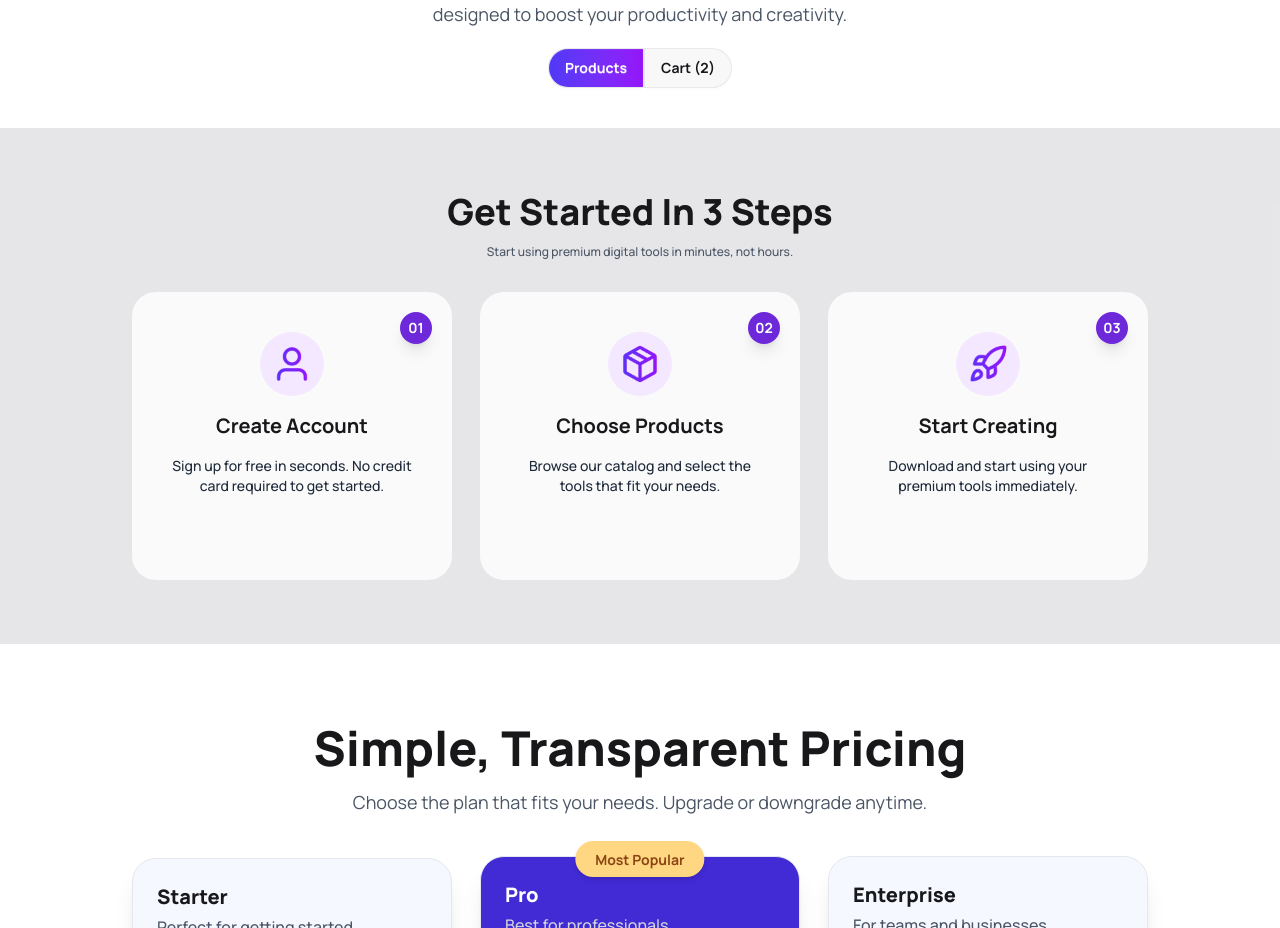
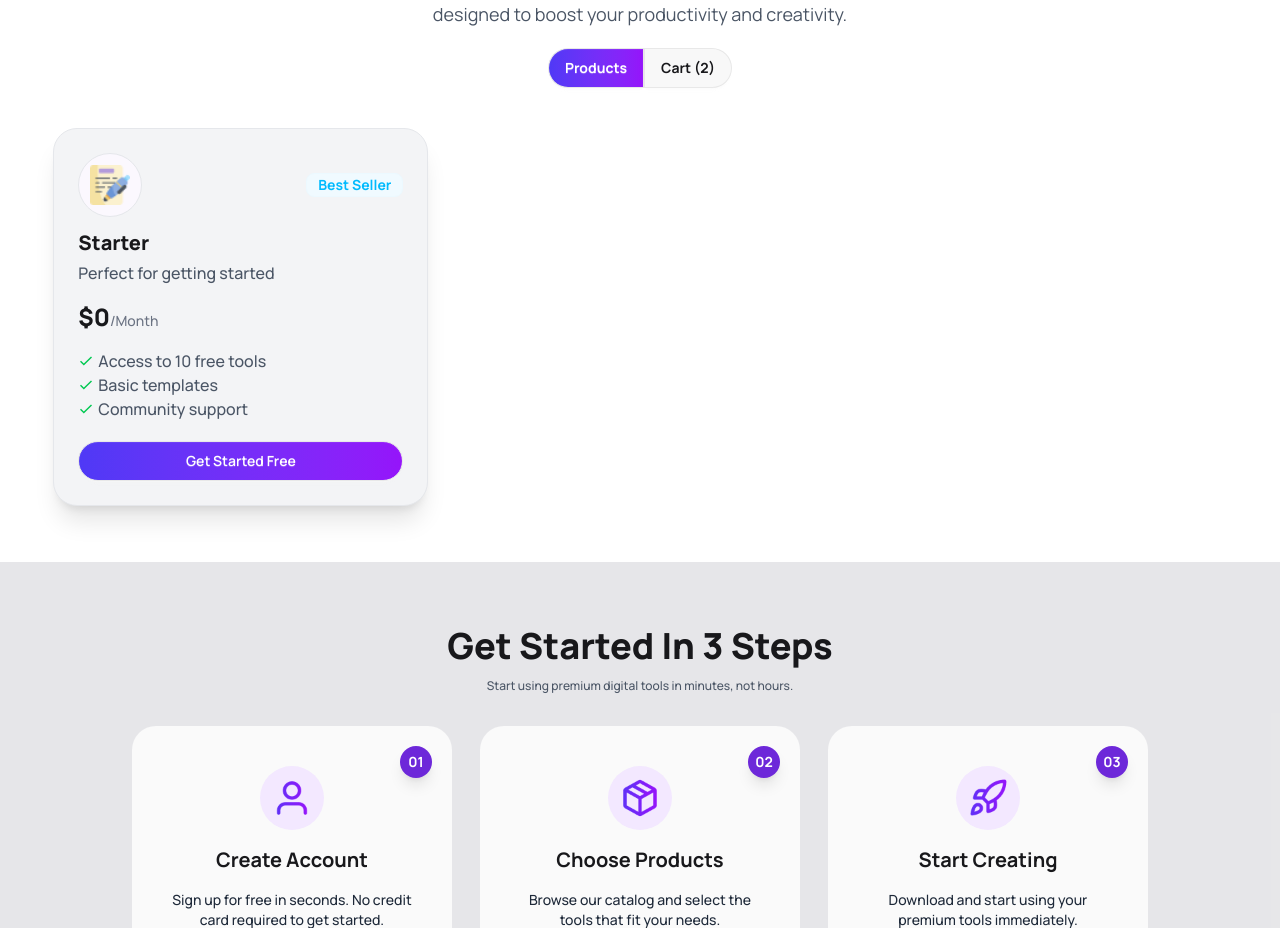
Before and after one commit to hridoy-web/DigiTools-Project, a React (Vite) app: page / in a window 1280 px wide. Shown: the part 1066-1994 px from the top of the page. Built offline with nearby package versions, Linux system fonts and the light colour scheme.

Commit message:
Product Card Complete

```diff
--- a/src/App.jsx
+++ b/src/App.jsx
@@ -3,6 +3,7 @@ import Navbar from './components/Navbar';
 import Banner from './components/Banner';
 import Stats from './components/Stats';
 import Products from './components/Products/Products';
+import ProductCard from './components/Products/ProductCard';
 import Steps from './components/Steps';
 import PricingCard from './components/PricingCard';
 import Footer from './components/Footer';
@@ -17,6 +18,7 @@ const App = () => {
         <Stats />
 
         <Products />
+        <ProductCard/>
 
         <Steps />
         <PricingCard />
--- /dev/null
+++ b/src/components/Products/ProductCard.jsx
@@ -0,0 +1,70 @@
+import React from 'react';
+import writingPng from '../../assets/products/writing_2327400 1.png'
+import { IoMdCheckmark } from 'react-icons/io';
+
+const ProductCard = () => {
+    return (
+        <div className='w-full h-auto bg-white md:mb-14'>
+
+            <div className='w-11/12 mx-auto justify-center items-center'>
+
+                <div className='grid grid-cols-1 md:grid-cols-3 gap-6'>
+
+                    {/* Card container */}
+                    <div className="bg-gray-100 p-6 rounded-3xl border border-gray-200 shadow-xl transition-all hover:scale-105 duration-500">
+
+                        {/* card first icon and btn controller */}
+                        <div className='flex justify-between items-center mb-3'>
+
+                            {/* Card Icon */}
+                            <div className='w-16 min-h-16 bg-[#fbf8fe] rounded-full border border-gray-200 flex items-center justify-center'>
+                                <img
+                                    src={writingPng}
+                                    alt="User Icon"
+                                    className="w-10 h-10 object-contain"
+                                />
+                            </div>
+
+                            {/* Card Badge Button */}
+                            <button className='badge badge-soft badge-info font-bold'>Best Seller</button>
+                        </div>
+
+                        {/* Card heading and paragraf*/}
+                        <h3 className='text-left font-extrabold text-xl mb-1'>Starter</h3>
+                        <p className='text-left text-gray-600 font-medium'>Perfect for getting started</p>
+
+                        <div className='flex items-baseline my-4 text-center'>
+                            <h2 className='text-left text-2xl font-extrabold'>$0 </h2>
+                            <span className='text-sm text-gray-500 font-medium'>/Month</span>
+                        </div>
+
+                        {/* Card Data */}
+                        <div className='flex gap-1 items-center'>
+                            <IoMdCheckmark className='text-green-500' />
+                            <p className='text-gray-600 font-medium'>Access to 10 free tools</p>
+                        </div>
+
+                        <div className='flex gap-1 items-center'>
+                            <IoMdCheckmark className='text-green-500' />
+                            <p className='text-gray-600 font-medium'>Basic templates</p>
+                        </div>
+
+                        <div className='flex gap-1 items-center'>
+                            <IoMdCheckmark className='text-green-500' />
+                            <p className='text-gray-600 font-medium'>Community support</p>
+                        </div>
+
+                        {/* Btn */}
+                        <div className='mt-5'>
+                            <button className="btn w-full bg-linear-to-r from-[#4F39F6] to-[#9514FA] text-white rounded-full md:hover:scale-105 duration-500 transition-all  ease-in-out " >Get Started Free</button>
+                        </div>
+
+
+                    </div>
+                </div>
+            </div>
+        </div>
+    );
+};
+
+export default ProductCard;
```
